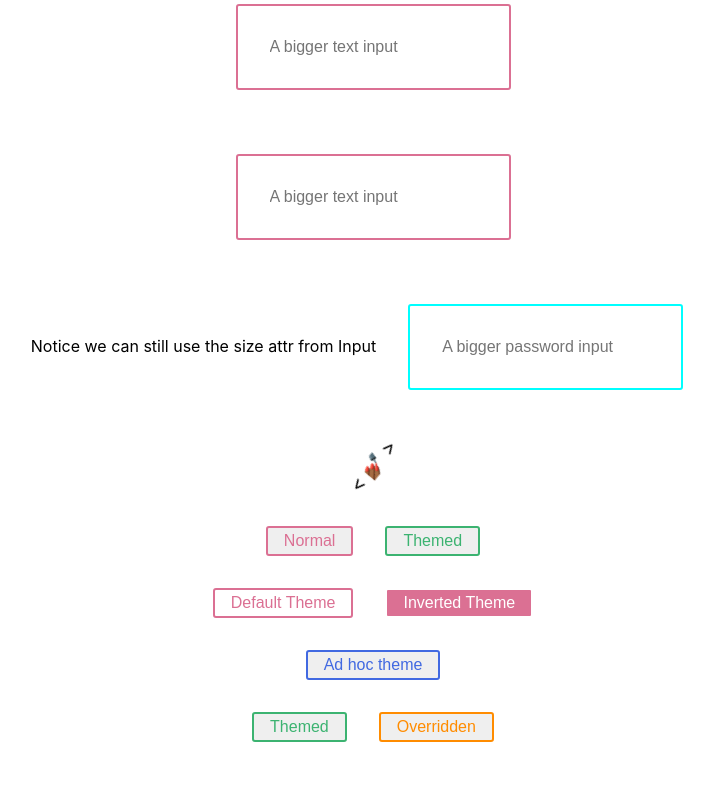
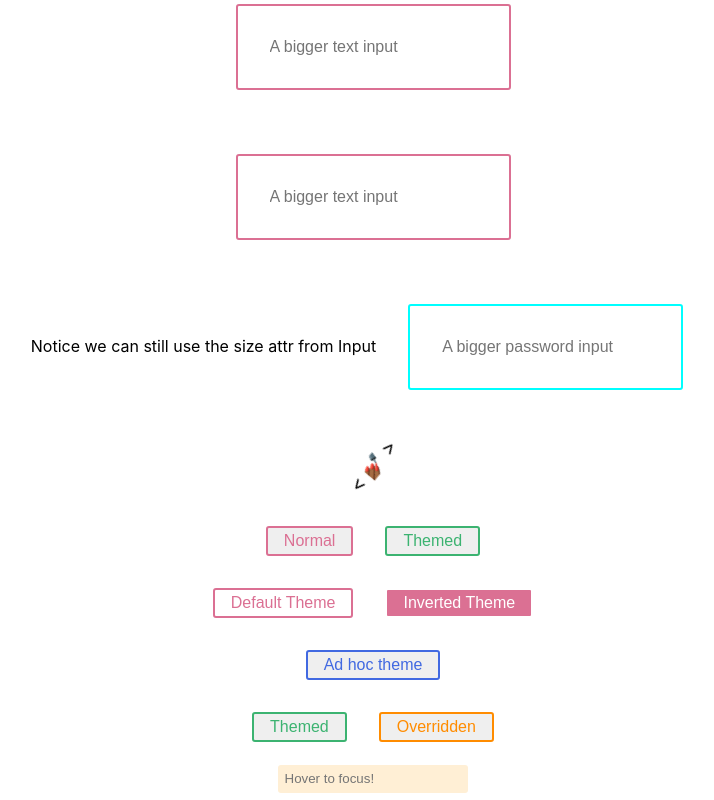
Before and after one commit to Annie-Huang/my-styled-components-tutorial, a React (Create React App) app: page / in a window 1280 px wide. Shown: the part 1026-1826 px from the top of the page, without its empty margins (267-981 px from the left). Before the commit the page ends 1784 px from the top, so only its background shows below. Built offline with nearby package versions, Linux system fonts and the light colour scheme.

Commit message:
Ref in styled-component

```diff
--- a/src/App.js
+++ b/src/App.js
@@ -1,4 +1,5 @@
 import './App.css';
+import React from 'react';
 import styled, { ThemeProvider } from 'styled-components';
 import {
   Button,
@@ -19,7 +20,7 @@ import {
 } from './components/Button';
 import { Title } from './components/Typography';
 import { Link, StyledLink } from './components/Link';
-import { Input, Input2, PasswordInput2 } from './components/Input';
+import { Input, Input2, Input3, PasswordInput2 } from './components/Input';
 import { GlobalStyle, Thing, Thing2, Thing3 } from './components/Thing';
 import { Rotate } from './components/Rotate';
 
@@ -34,6 +35,8 @@ const Wrapper = styled.section`
 `;
 
 function App() {
+  const input3Ref = React.useRef(null);
+
   return (
     <div className='App'>
       <Container>
@@ -146,6 +149,15 @@ function App() {
           </div>
         </ThemeProvider>
       </Container>
+      <Container>
+        <Input3
+          ref={input3Ref}
+          placeholder='Hover to focus!'
+          onMouseEnter={() => {
+            input3Ref.current.focus();
+          }}
+        />
+      </Container>
     </div>
   );
 }
--- a/src/components/Input.js
+++ b/src/components/Input.js
@@ -35,3 +35,12 @@ export const PasswordInput2 = styled(Input2).attrs({
   // similarly, border will override Input's border
   border: 2px solid aqua;
 `;
+
+export const Input3 = styled.input`
+  padding: 0.5em;
+  margin: 0.5em;
+  color: palevioletred;
+  background: papayawhip;
+  border: none;
+  border-radius: 3px;
+`;
```
Also changed, not shown: Note.txt.
